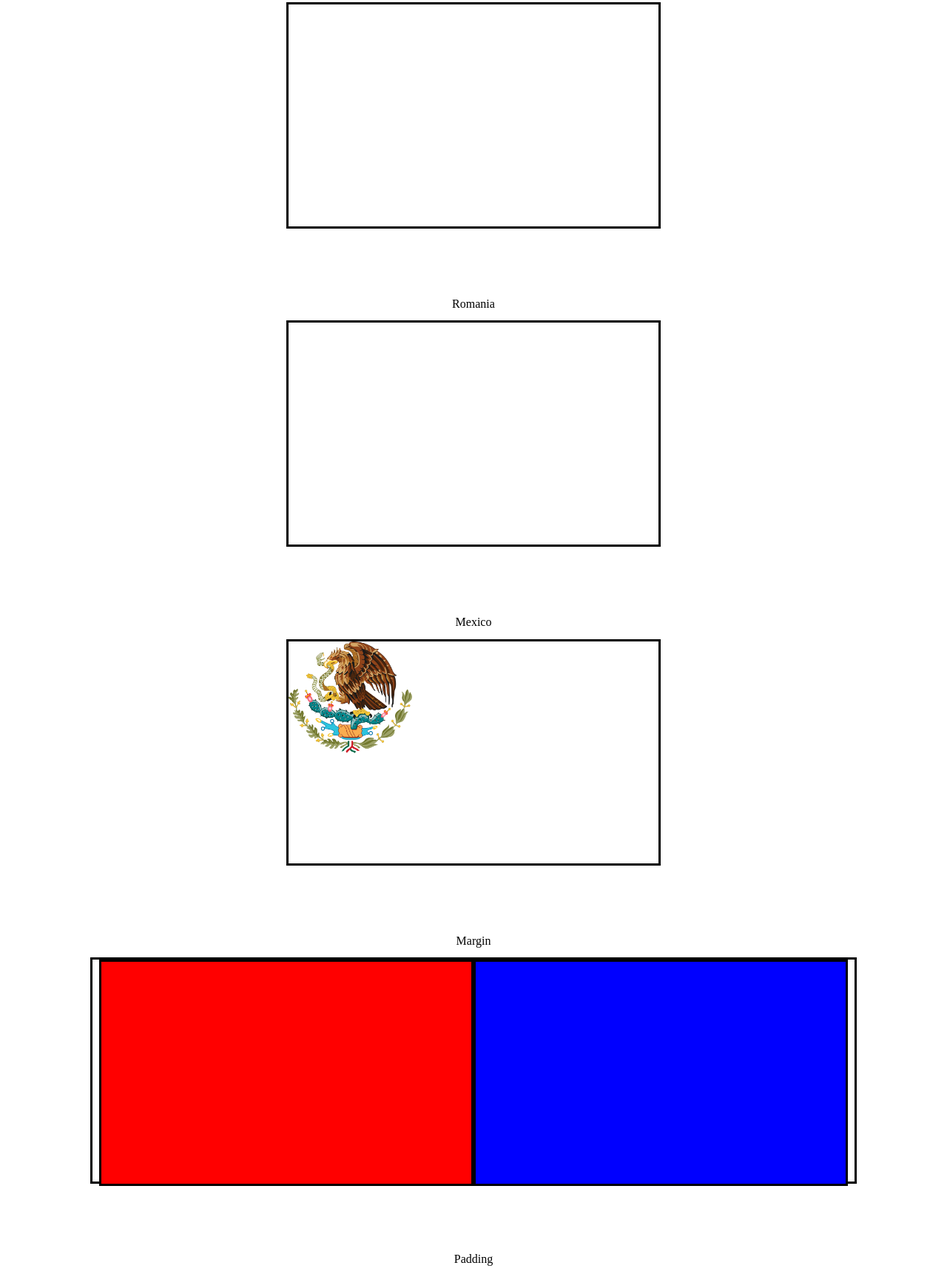
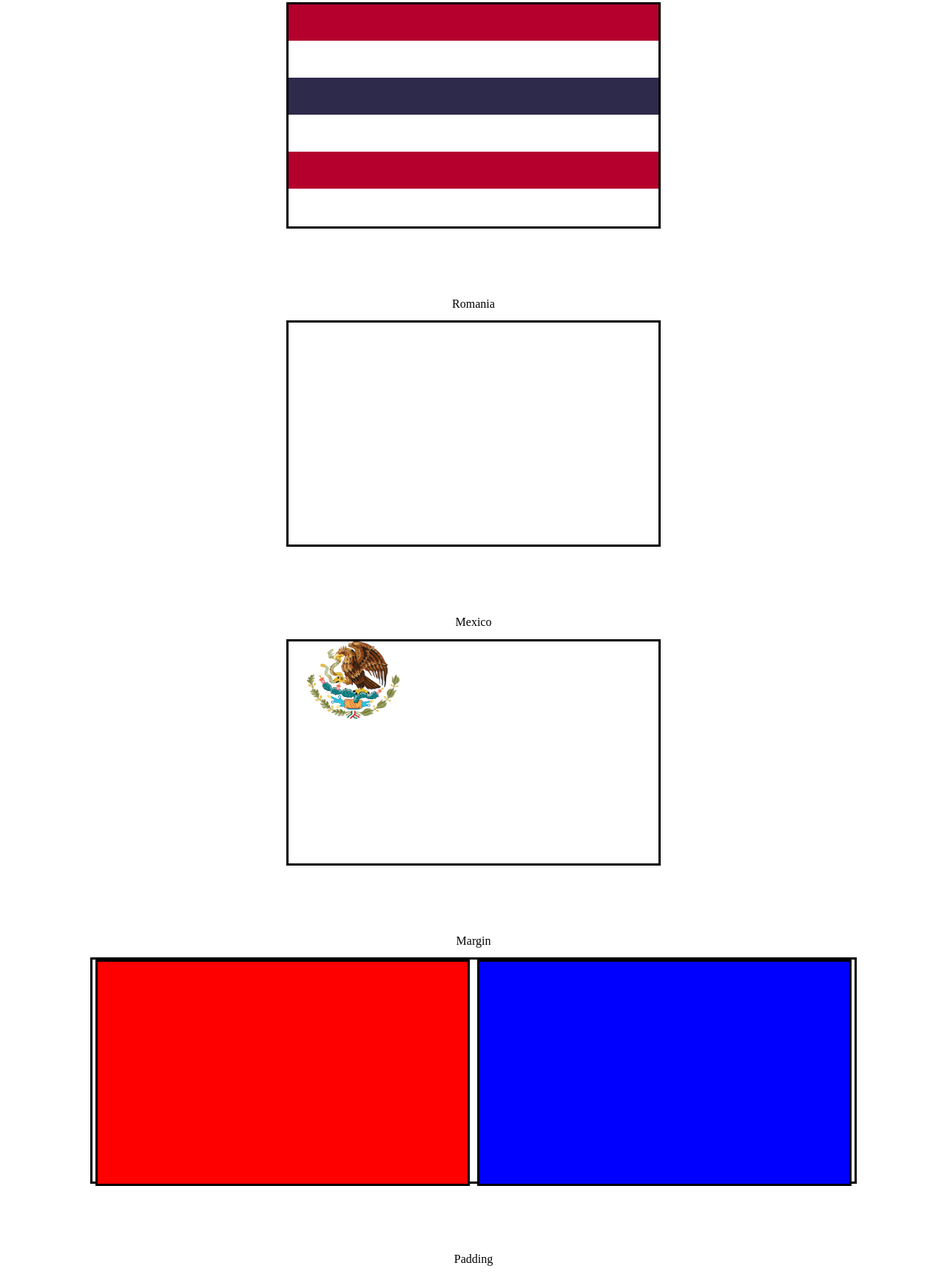
Before and after one commit to fullstack-decal-fa22/hw2-lisannlee, a plain HTML site: page index.html in a window 1280 px wide. Shown: the part 1058-2780 px from the top of the page at 74% size. Drawn offline with Linux system fonts and the light colour scheme.

Commit message:
commit 1

```diff
--- a/styles.css
+++ b/styles.css
@@ -59,6 +59,10 @@ h2 {
 
 /* QUESTION 1 */
 
+.red {
+  background-color: red;
+}
+
 .orange {
   background-color: orange;
 }
@@ -94,15 +98,18 @@ h2 {
 /* BEGIN QUESTION 2 */
 
 .thailand-red {
-  /* TODO */
+  background-color: #B5002D;
+  height: 16.6%;
 }
 
 .thailand-white {
-  /* TODO */
+  background-color: white;
+  height: 16.6%;
 }
 
 .thailand-blue {
-  /* TODO */
+  background-color: #2E2A4C;
+  height: 16.6%;
 }
 
 /* END QUESTION 2 */
@@ -129,7 +136,11 @@ h2 {
 }
 
 .mexico-img {
-  /* TODO */
+  align-self: center;
+  height: 35%;
+  width: 25%;
+  padding-left: 25px;
+  padding-right: 25px;
 }
 
 .mexico-red {
@@ -149,17 +160,20 @@ h2 {
 /* For margin practice */
 .flag1 {
   background-color: red;
-  /* TODO */
+  margin-right: 5px;
 }
 
 .flag2 {
   background-color: blue;
-  /* TODO */
+  margin-left: 5px;
 }
 /* For padding practice */
 .padding-container {
   box-sizing: border-box;
   background-color: lightblue;
   background-clip: content-box, padding-box;
-  /* TODO */
+  padding-top: 90px;
+  padding-bottom: 90px;
+  padding-left: 150px;
+  padding-right: 150px;
 }
```
